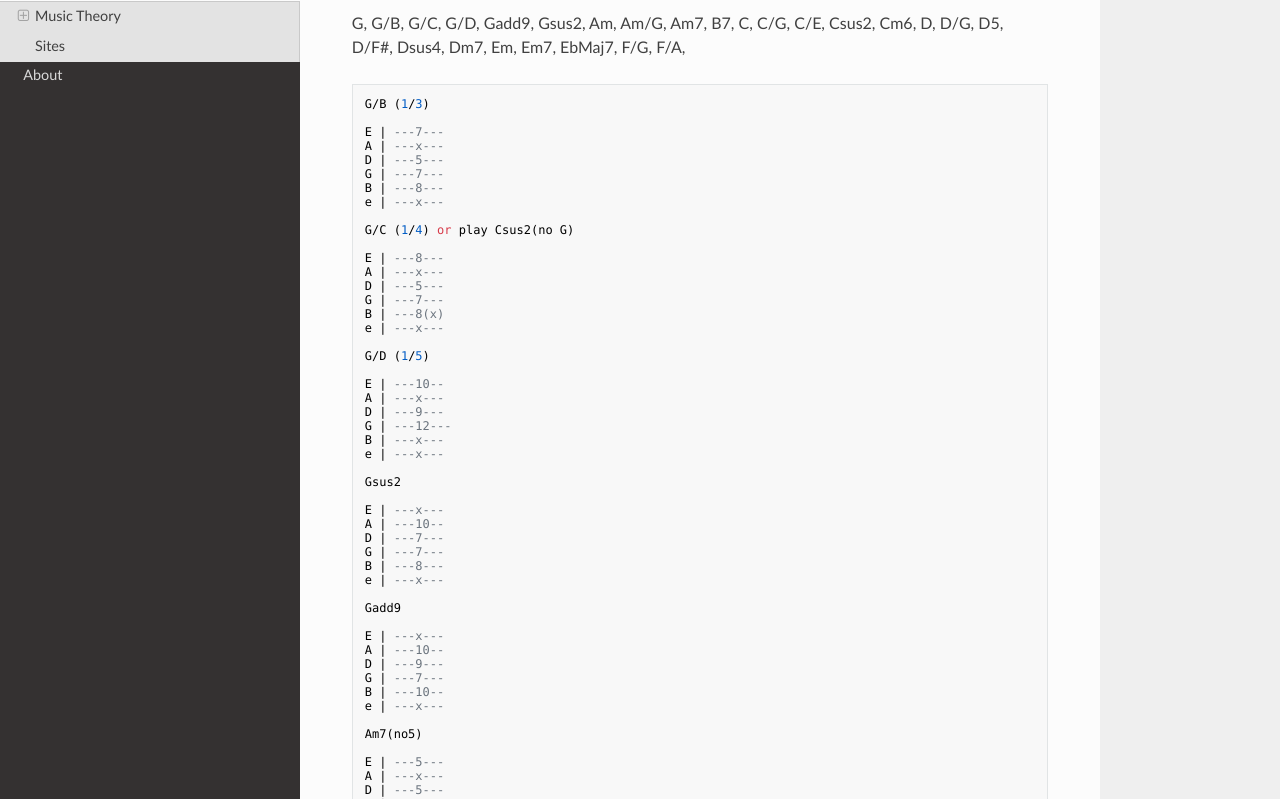
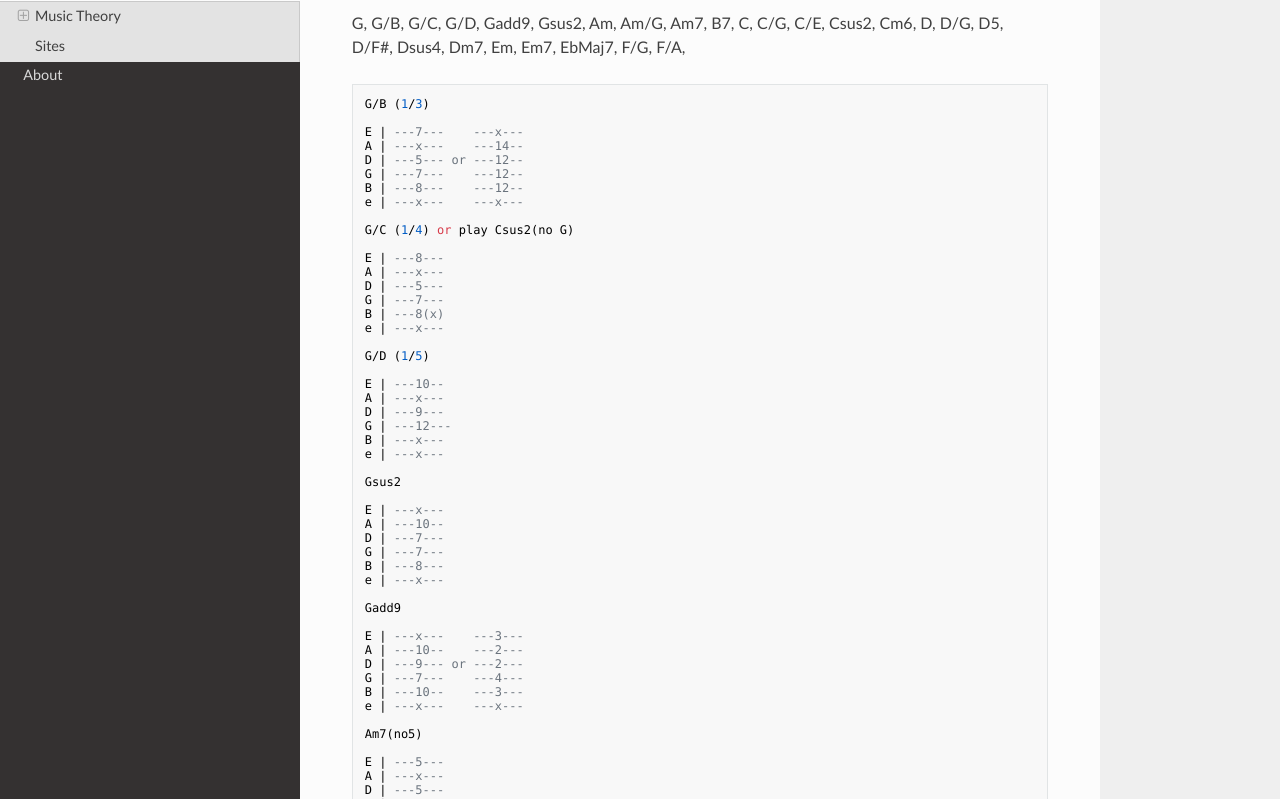
Before and after one commit to aaronenberg/guitar, an MkDocs documentation site: the page built from docs/index.md, in a window 1280 px wide and 1400 px high, scrolled down 5600 px. Shown: the part 135-934 px from the top of the window. Built offline with MkDocs 1.6.1, drawn with Linux system fonts in a browser that asks for light colours; nearby versions of some CDN libraries.

Commit message:
update index

````diff
--- a/docs/index.md
+++ b/docs/index.md
@@ -256,12 +256,12 @@ G, G/B, G/C, G/D, Gadd9, Gsus2, Am, Am/G, Am7, B7, C, C/G, C/E, Csus2, Cm6, D, D
 ```
 G/B (1/3)
 
-E | ---7---
-A | ---x---
-D | ---5---
-G | ---7---
-B | ---8---
-e | ---x---
+E | ---7---    ---x---
+A | ---x---    ---14--
+D | ---5--- or ---12--
+G | ---7---    ---12--
+B | ---8---    ---12--
+e | ---x---    ---x---
 
 G/C (1/4) or play Csus2(no G)
 
@@ -292,12 +292,12 @@ e | ---x---
 
 Gadd9
 
-E | ---x---
-A | ---10--
-D | ---9---
-G | ---7---
-B | ---10--
-e | ---x---
+E | ---x---    ---3---
+A | ---10--    ---2---
+D | ---9--- or ---2---
+G | ---7---    ---4---
+B | ---10--    ---3---
+e | ---x---    ---x---
 
 Am7(no5)
 
````
